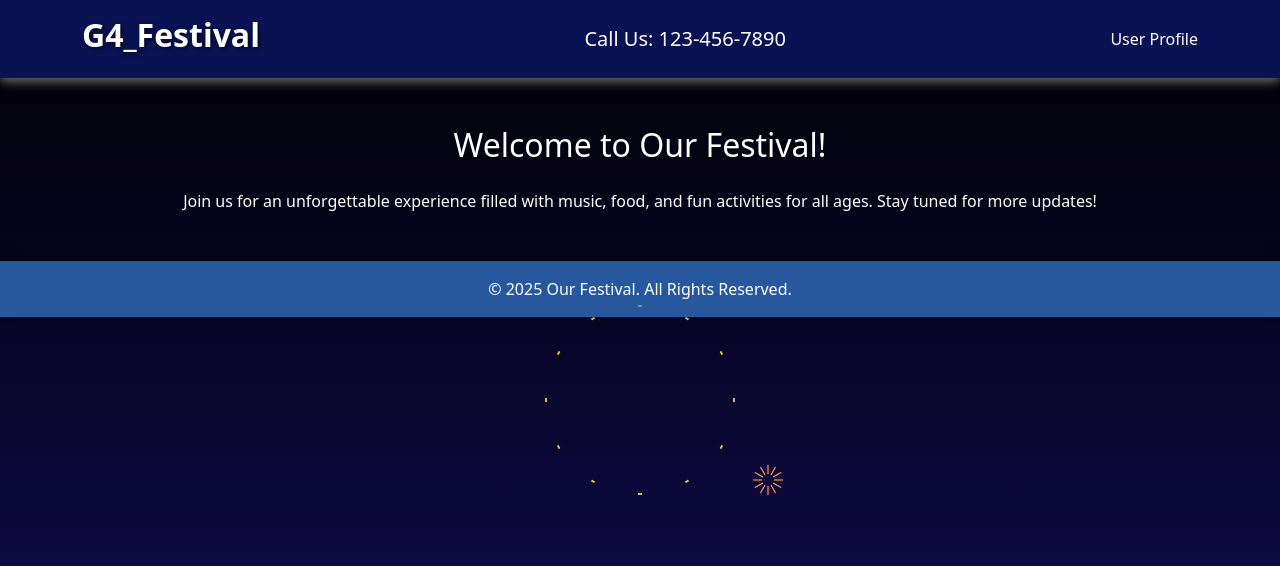
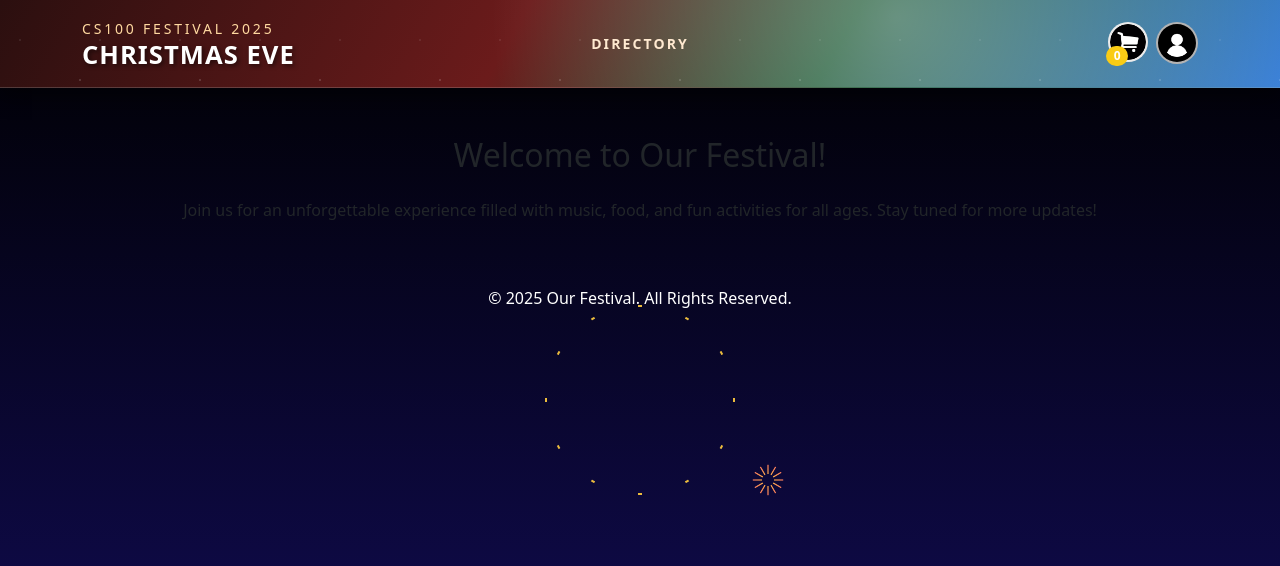
Before and after one commit to chanitnan-kit/G4_OurFestival, a PHP site: page / in a window 1280 px wide. Shown: the top 566 px of the page. Run offline with PHP 8.4, Linux system fonts and the light colour scheme.

Commit message:
feat(header): Christmas theme refresh with cart/profile icons

```diff
--- a/component/header.html
+++ b/component/header.html
@@ -1,9 +1,36 @@
-<header class="festival-header text-white py-3">
-  <div class="container d-flex justify-content-between align-items-center">
-    <div><h1>G4_Festival</h1></div>
-    <div><h5 class="mb-0">Call Us: 123-456-7890</h5></div>
-    <div>
-      <a href="#" class="text-white text-decoration-none">User Profile</a>
+<header class="festival-header text-white">
+  <div class="container py-3">
+    <div class="row g-3 align-items-center">
+
+      <div class="col-12 col-md-4 text-center text-md-start">
+        <a href="index.html" class="text-decoration-none text-white d-inline-block">
+          <div class="brand-block">
+            <span class="eyebrow text-uppercase small">CS100 Festival 2025</span>
+            <h1 class="mb-0 fw-bold">CHRISTMAS EVE</h1>
+          </div>
+        </a>
+      </div>
+
+      <div class="col-12 col-md-4">
+        <nav class="festival-nav d-flex justify-content-center text-uppercase small fw-semibold">
+          <a href="directory.html" class="nav-link">Directory</a>
+        </nav>
+      </div>
+
+      <div class="col-12 col-md-4">
+        <div class="call-to-action d-flex align-items-center justify-content-center justify-content-md-end">
+          <div class="cta-buttons d-flex gap-2">
+            <a href="#" class="cart-icon-link position-relative" aria-label="View cart">
+              <img src="resources/Cart.png" alt="Cart" class="cart-icon">
+              <span class="cart-count badge rounded-pill">0</span>
+            </a>
+            <a href="#" class="profile-avatar-link" aria-label="Profile">
+              <img src="resources/Userprofile.png" alt="Profile" class="profile-avatar">
+            </a>
+          </div>
+        </div>
+      </div>
+
     </div>
   </div>
 </header>
--- a/css/style.css
+++ b/css/style.css
@@ -1,33 +1,160 @@
-/* Header */
-.festival-header {
-  background: rgb(9, 19, 83);
-  box-shadow: 0 4px 10px rgba(255, 255, 255, 0.4);
-  backdrop-filter: blur(4px);
+.festival-header{
+  position: relative;
+  background: linear-gradient(120deg, #2b0f0f 0%, #6b1b1b 40%, #14532d 65%, #3a80d8 100%);
+  box-shadow: 0 8px 20px rgba(0,0,0,0.45);
+  border-bottom: 1px solid rgba(255,255,255,0.18);
+  overflow: hidden;
 }
 
-.festival-header h1 {
-  font-size: 2rem;
-  font-weight: 700;
-  color: #fff;
-  text-shadow: 2px 2px 5px rgba(255, 248, 248, 0.6);
+.festival-header::before,
+.festival-header::after{
+  content:"";
+  position:absolute;
+  inset:0;
+  pointer-events:none;
 }
 
-/* Footer */
-.festival-footer {
-  background: rgba(53, 124, 210, 0.7);
-  box-shadow: 0 -4px 10px rgba(0,0,0,0.4);
+.festival-header::before{
+  background: radial-gradient(circle at 70% 20%, rgba(255,255,255,0.35), transparent 45%);
 }
 
-
-/* Main content readability */
-main {
-  color: #fff; /* improve contrast on dark bg */
+.festival-header::after{
+  background-image:
+    radial-gradient(rgba(255,255,255,0.25) 1px, transparent 1px),
+    radial-gradient(rgba(255,255,255,0.135) 1px, transparent 1px);
+  background-size: 120px 120px, 80px 80px;
+  background-position: 20px 20px, 60px 0;
+  opacity: 0.6;
 }
 
-/* Keep header/footer above decorative layers */
-.festival-header,
-.festival-footer,
-main {
+.festival-header .container{
   position: relative;
   z-index: 1;
 }
+
+.festival-header h1{
+  font-size: clamp(1.4rem, 2vw, 1.9rem);
+  letter-spacing: 0.04em;
+}
+
+.festival-header .brand-block .eyebrow{
+  letter-spacing: 0.2em;
+  color: #ffd9a0;
+}
+
+.festival-header .tagline{
+  letter-spacing: 0.03em;
+  color: rgba(255,255,255,0.8);
+}
+
+.festival-nav .nav-link{
+  color: #ffe9d0;
+  letter-spacing: 0.15em;
+  position: relative;
+  text-decoration: none;
+}
+
+.festival-nav .nav-link::after{
+  content:"";
+  position:absolute;
+  left:0;
+  bottom:-0.25rem;
+  width:100%;
+  height:2px;
+  background: linear-gradient(90deg, #ffd700, #ff6b6b);
+  transform: scaleX(0);
+  transform-origin: center;
+  transition: transform 0.2s ease;
+}
+
+.festival-nav .nav-link:hover,
+.festival-nav .nav-link:focus{
+  color:#fff;
+}
+
+.festival-nav .nav-link:hover::after,
+.festival-nav .nav-link:focus::after{
+  transform: scaleX(1);
+}
+
+.cta-buttons .btn{
+  border-width: 1px;
+  transition: transform 0.2s ease, box-shadow 0.2s ease;
+}
+
+.cta-buttons .btn:hover{
+  transform: translateY(-1px);
+  box-shadow: 0 4px 12px rgba(0,0,0,0.35);
+}
+
+.cart-icon-link{
+  width: 40px;
+  height: 40px;
+  border-radius: 50%;
+  background: #fff;
+  border: 2px solid rgba(0,0,0,0.08);
+  display: inline-flex;
+  align-items: center;
+  justify-content: center;
+  position: relative;
+}
+
+.cart-icon{
+  width: 100%;
+  height: 100%;
+  object-fit: contain;
+  border-radius: 50%;
+}
+
+.cart-count{
+  position: absolute;
+  bottom: -6px;
+  left: -4px;
+  background: #facc15;
+  color:#111;
+  font-size: 0.65rem;
+  padding: 0 0.35rem;
+}
+
+.profile-avatar-link{
+  display: inline-flex;
+  align-items: center;
+  justify-content: center;
+  width: 42px;
+  height: 42px;
+  border-radius: 50%;
+  background: #000;
+  border: 2px solid rgba(255,255,255,0.7);
+  transition: transform 0.2s ease, box-shadow 0.2s ease;
+}
+
+.profile-avatar-link:hover{
+  transform: translateY(-1px);
+  box-shadow: 0 4px 12px rgba(0,0,0,0.35);
+}
+
+.profile-avatar{
+  width: 28px;
+  height: 28px;
+  object-fit: cover;
+  border-radius: 50%;
+}
+
+.btn-outline-light{
+  border-color: rgba(255,255,255,0.75) !important;
+  color:#fff !important;
+}
+
+.btn-outline-light:hover{
+  background: rgba(255,255,255,0.2) !important;
+}
+
+.btn-dark{
+  background:#c81f4a !important;
+  border-color: #ffd700 !important;
+  color:#fff !important;
+}
+
+.btn-dark:hover{
+  background:#9b1539 !important;
+}
```
Also changed, not shown: resources/Cart.png (added), resources/Userprofile.png (added).
